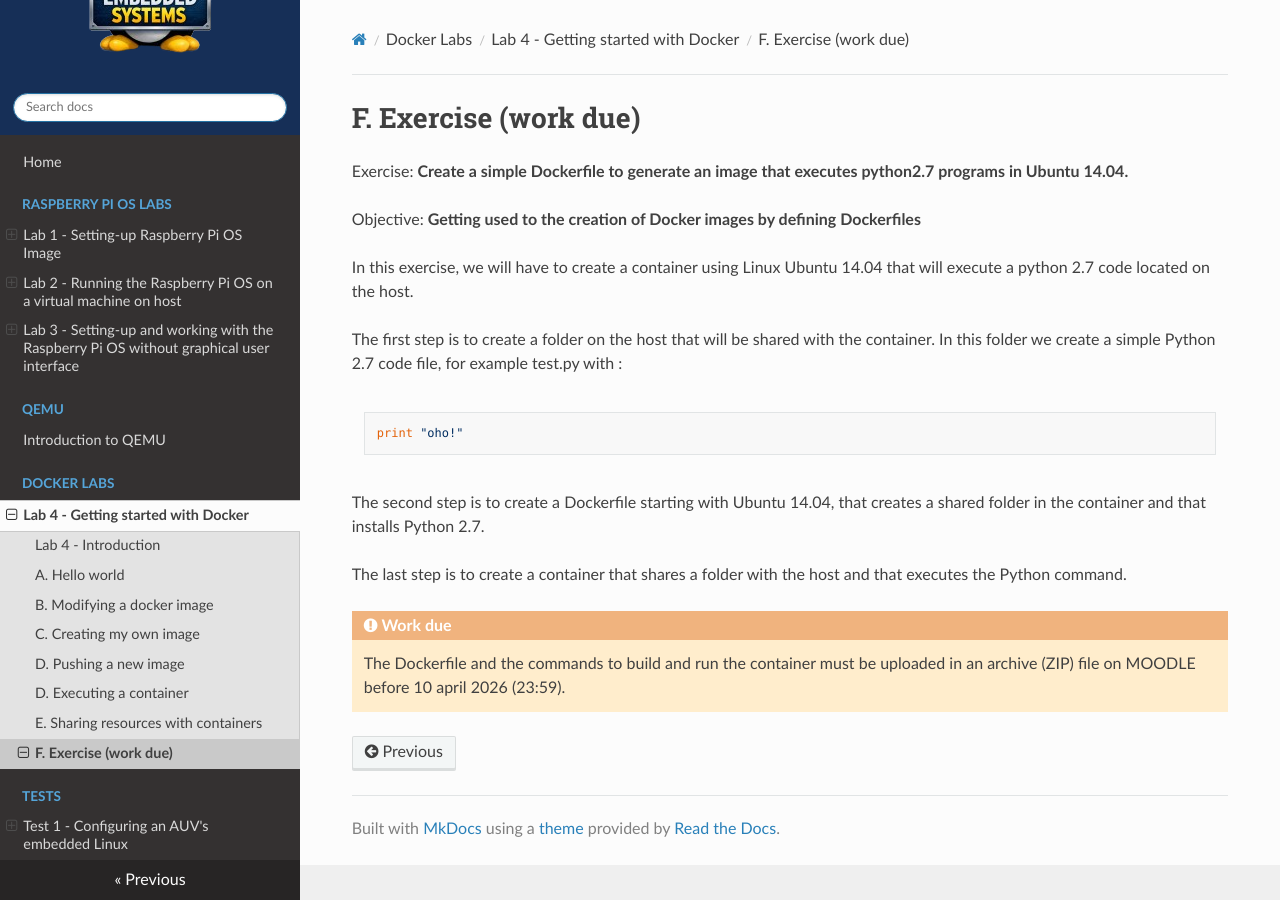
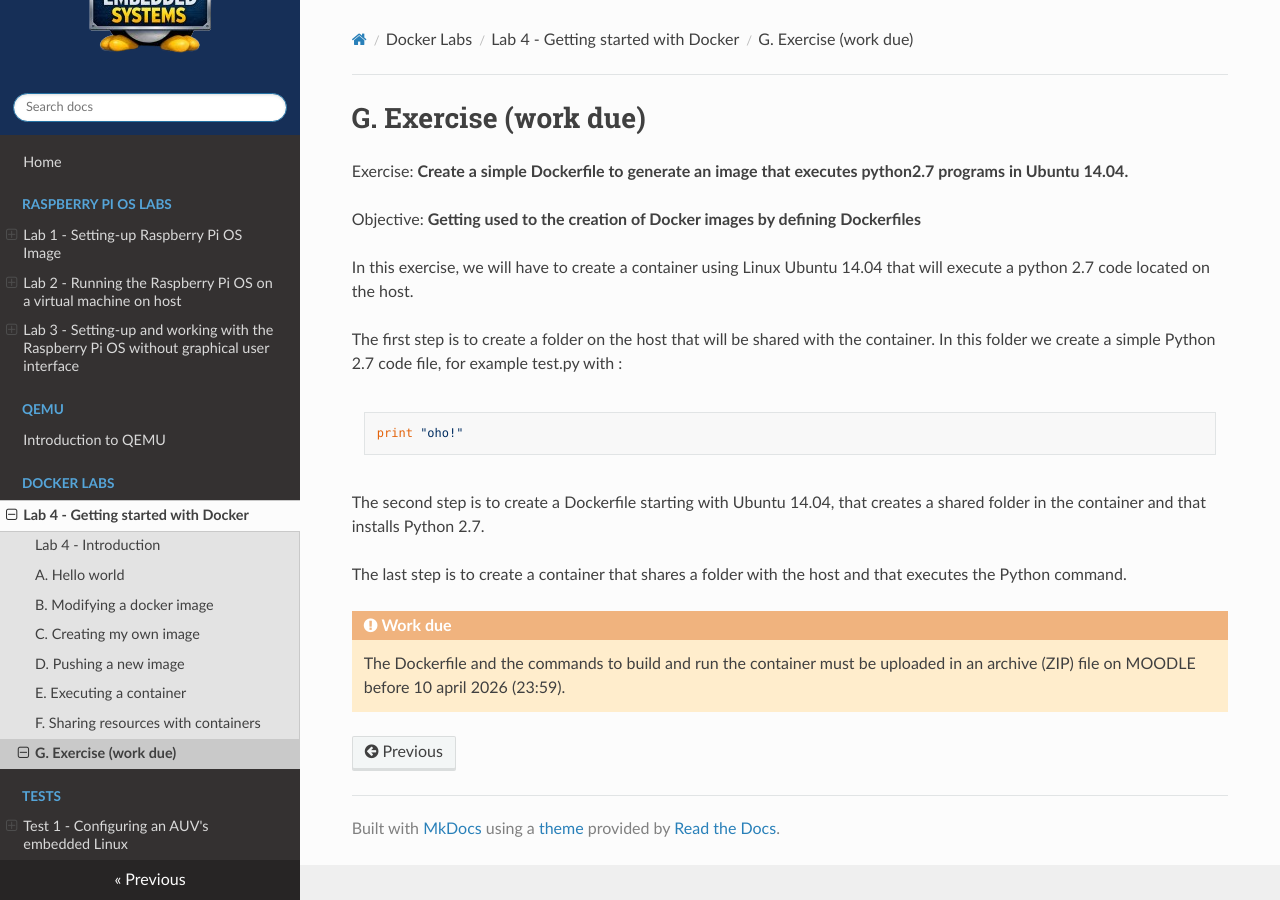
Before and after one commit to tlefloch/emb-sys, an MkDocs documentation site: the page built from docs/docker/lab4/exercise.md, in a window 1280 px wide. Built offline with MkDocs 1.6.1, drawn with Linux system fonts in a browser that asks for light colours; nearby versions of some CDN libraries.

```diff
--- a/docs/docker/lab4/exercise.md
+++ b/docs/docker/lab4/exercise.md
@@ -1,4 +1,4 @@
-# F. Exercise (work due)
+# G. Exercise (work due)
 
 Exercise: **Create a simple Dockerfile to generate an image that executes python2.7 programs in Ubuntu 14.04.**
 
```
Also changed, not shown: docs/docker/lab4/creating.md (+1 -0 lines), docs/docker/lab4/exec.md (+1 -1 lines), docs/docker/lab4/modifying.md (+0 -4 lines), docs/docker/lab4/sharing.md (+1 -2 lines).
